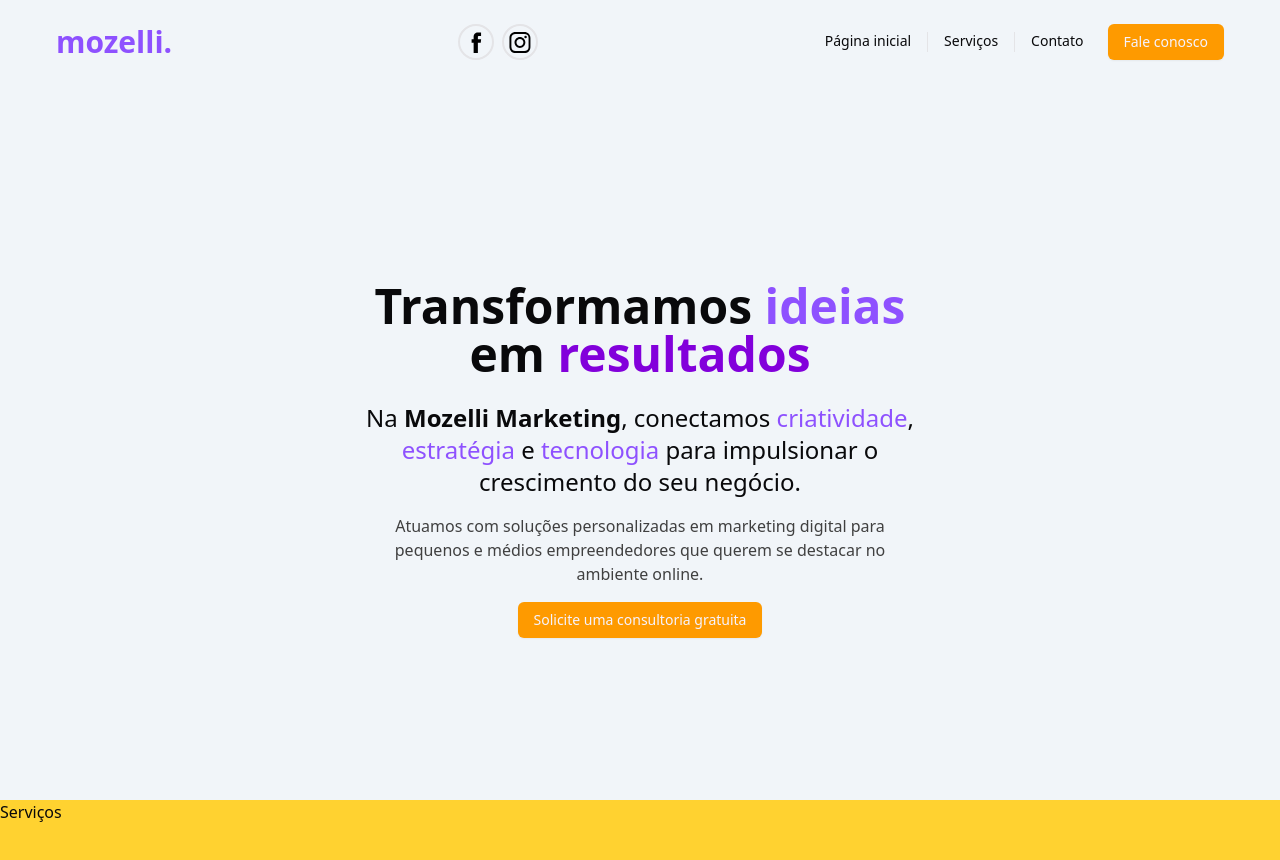
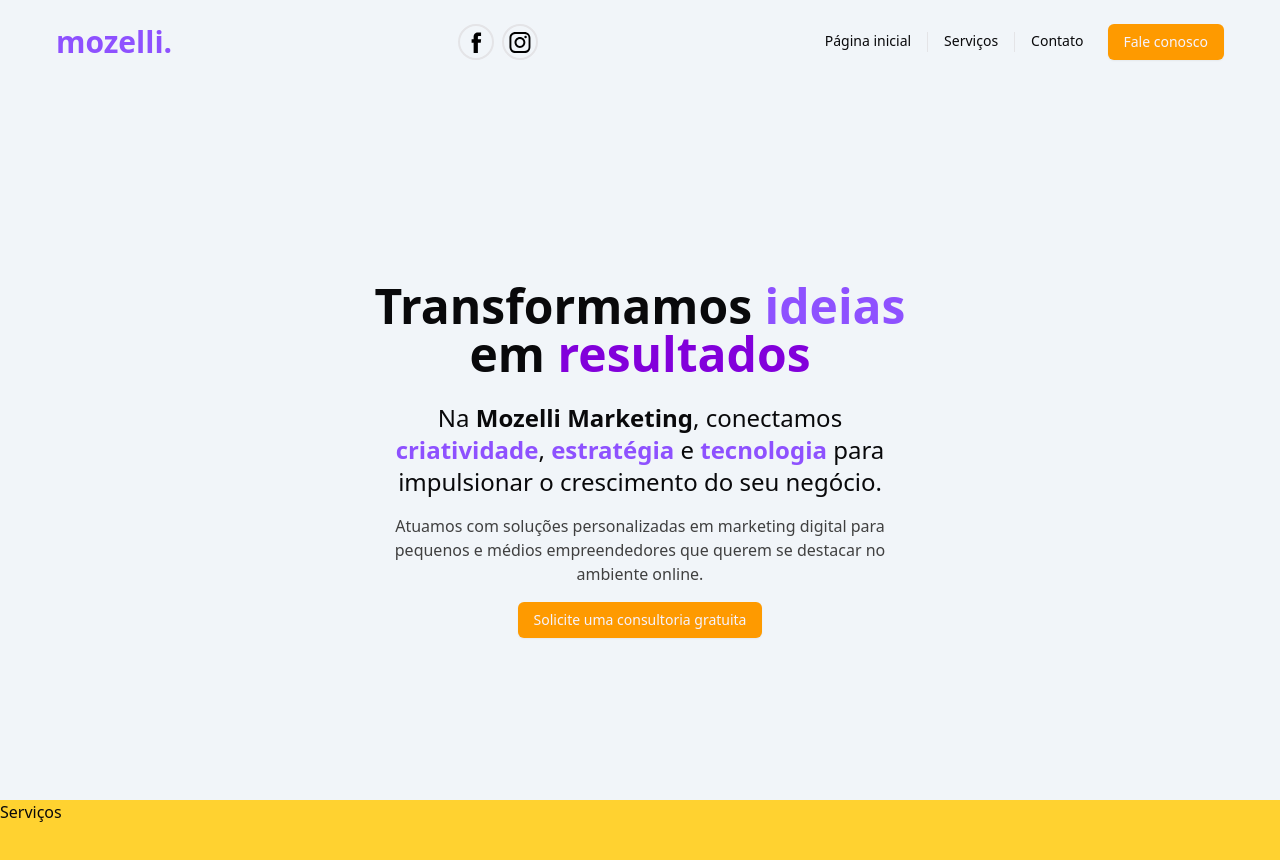
Before and after one commit to mozelli/site-mozelli-marketing, a Next.js app: page / in a window 1280 px wide. Shown: the top 860 px of the page. Built offline with nearby package versions, Linux system fonts and the light colour scheme.

Commit message:
home style

```diff
--- a/app/components/Hero.tsx
+++ b/app/components/Hero.tsx
@@ -12,9 +12,10 @@ const Hero = () => {
       <div className="max-w-[550px]">
         <p className="text-xl sm:text-2xl text-center mb-4">
           Na <strong className="font-bold">Mozelli Marketing</strong>,
-          conectamos <span className="text-primary">criatividade</span>,
-          <span className="text-primary"> estratégia</span> e{" "}
-          <span className="text-primary">tecnologia </span>
+          conectamos{" "}
+          <span className="text-primary font-semibold">criatividade</span>,
+          <span className="text-primary font-semibold"> estratégia</span> e{" "}
+          <span className="text-primary font-semibold">tecnologia </span>
           para impulsionar o crescimento do seu negócio.{" "}
         </p>
         <p className="text-center sm:mt-2 text-neutral-700 mb-4 ">
--- a/package.json
+++ b/package.json
@@ -17,8 +17,7 @@
     "next": "15.3.2",
     "react": "^19.0.0",
     "react-dom": "^19.0.0",
-    "tailwind-merge": "^3.3.0",
-    "typewriter-effect": "^2.22.0"
+    "tailwind-merge": "^3.3.0"
   },
   "devDependencies": {
     "@tailwindcss/postcss": "^4",
```
Also changed, not shown: 1 other file (tests, documents, lock files or other folders).
